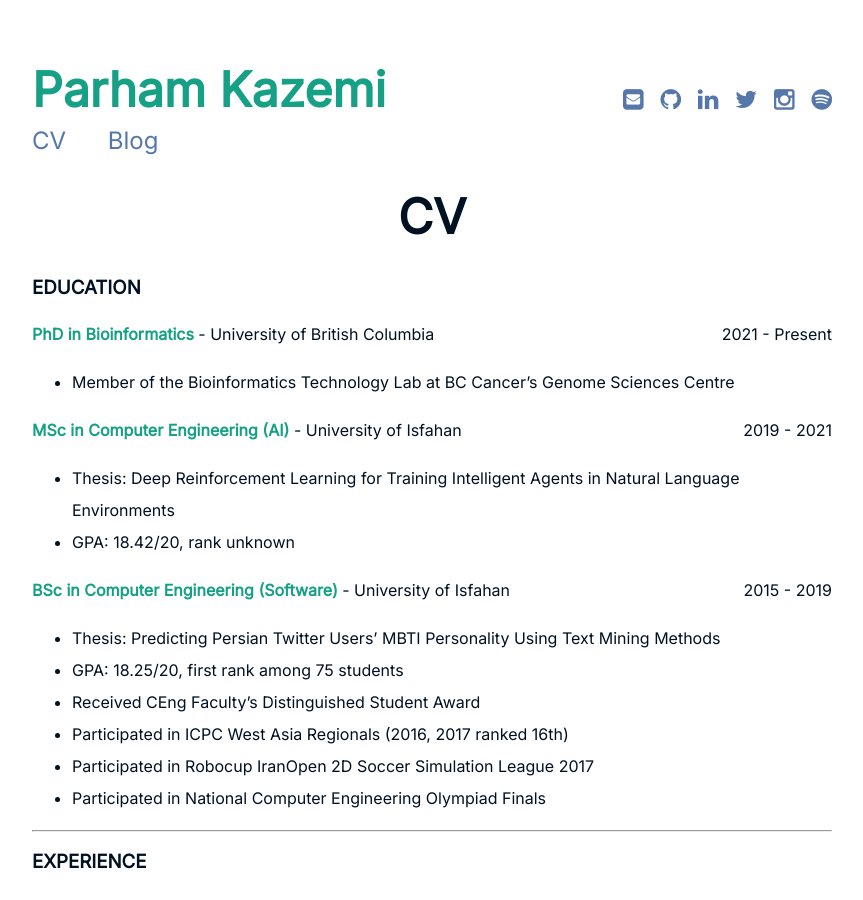
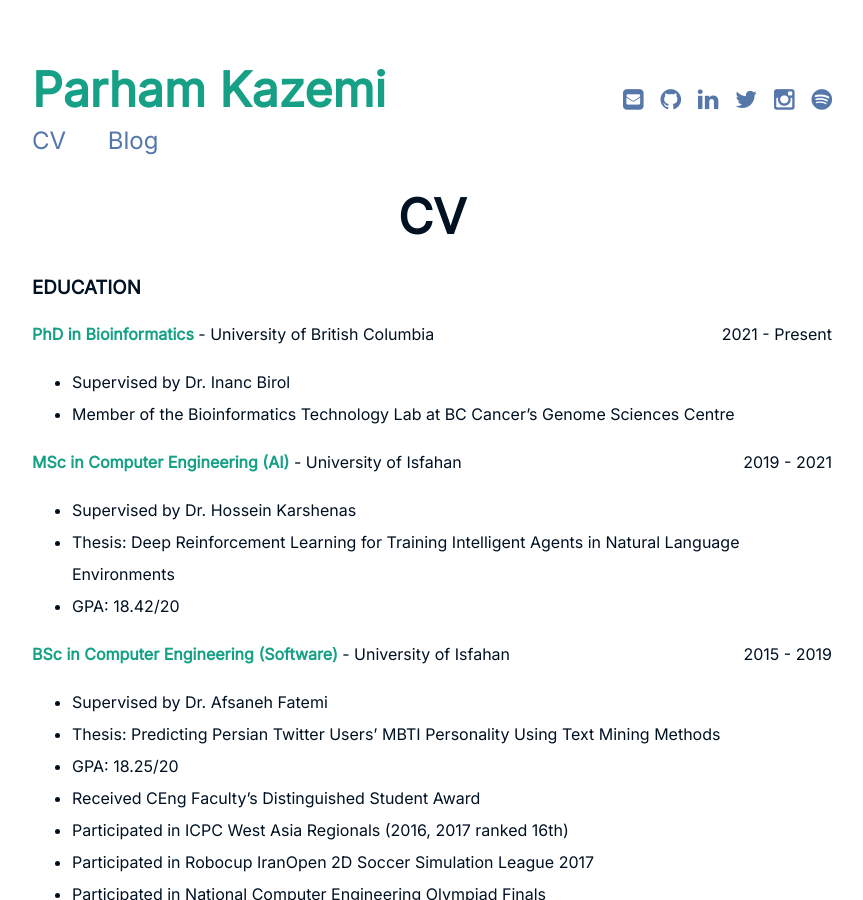
Before and after one commit to parham-k/parham-k.github.io, a Jekyll site: the page built from cv.md, in a window 1280 px wide and 900 px high. Shown: the whole window, without its empty margins (208-1071 px from the left). Built offline with Jekyll 4.4.1, drawn with Linux system fonts in a browser that asks for light colours.

Commit message:
Update cv.md

```diff
--- a/cv.md
+++ b/cv.md
@@ -9,15 +9,18 @@ title: CV
 ### EDUCATION
 
 **PhD in Bioinformatics** - University of British Columbia <span style="float: right; ">2021 - Present</span>
+- Supervised by Dr. Inanc Birol
 - Member of the Bioinformatics Technology Lab at BC Cancer's Genome Sciences Centre
 
 **MSc in Computer Engineering (AI)** - University of Isfahan <span style="float: right; ">2019 - 2021</span>
+- Supervised by Dr. Hossein Karshenas
 - Thesis: Deep Reinforcement Learning for Training Intelligent Agents in Natural Language Environments
-- GPA: 18.42/20, rank unknown
+- GPA: 18.42/20
 
 **BSc in Computer Engineering (Software)** - University of Isfahan <span style="float: right; ">2015 - 2019</span>
+- Supervised by Dr. Afsaneh Fatemi
 - Thesis: Predicting Persian Twitter Users' MBTI Personality Using Text Mining Methods
-- GPA: 18.25/20, first rank among 75 students
+- GPA: 18.25/20
 - Received CEng Faculty's Distinguished Student Award
 - Participated in ICPC West Asia Regionals (2016, 2017 ranked 16th)
 - Participated in Robocup IranOpen 2D Soccer Simulation League 2017
```
